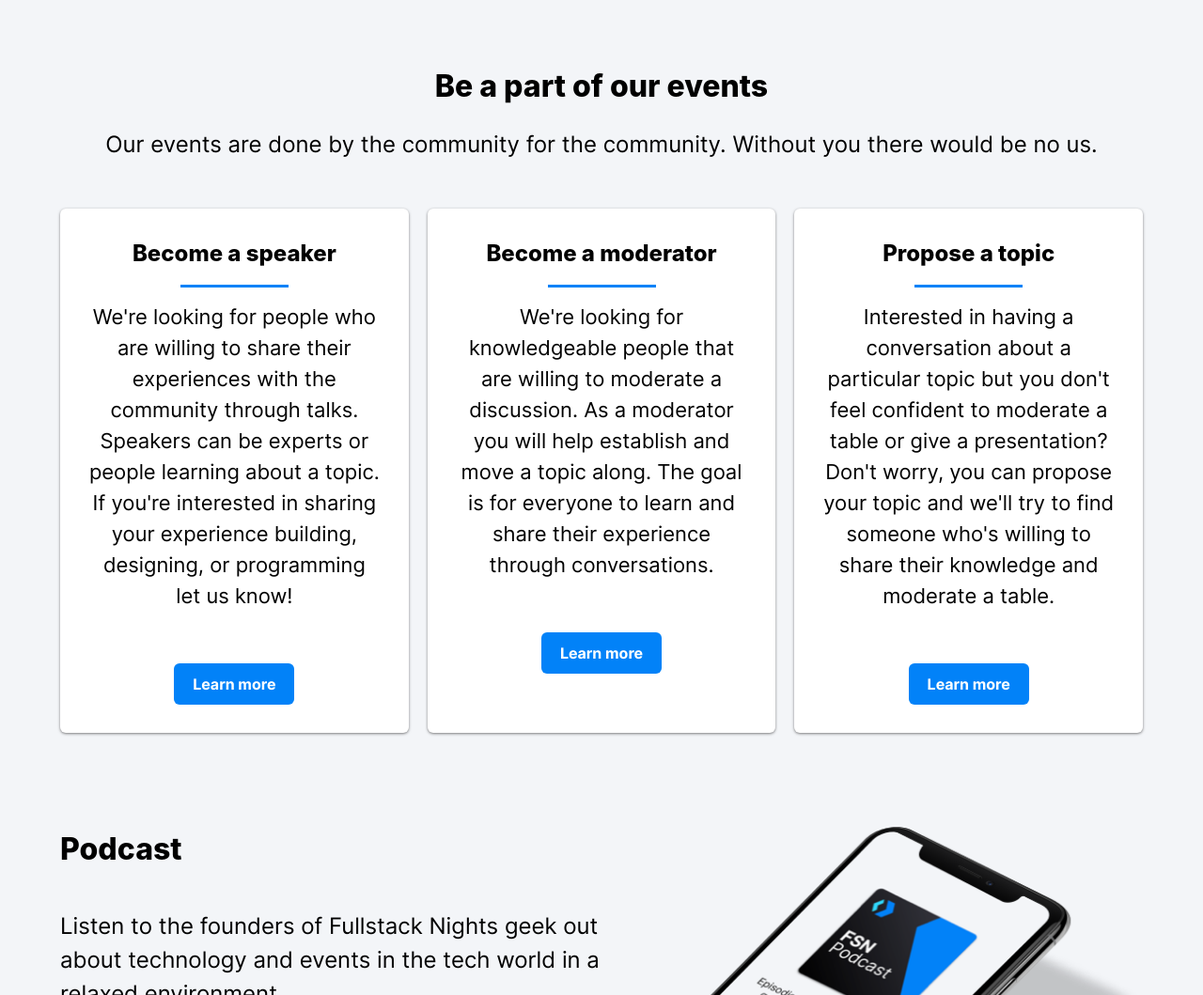
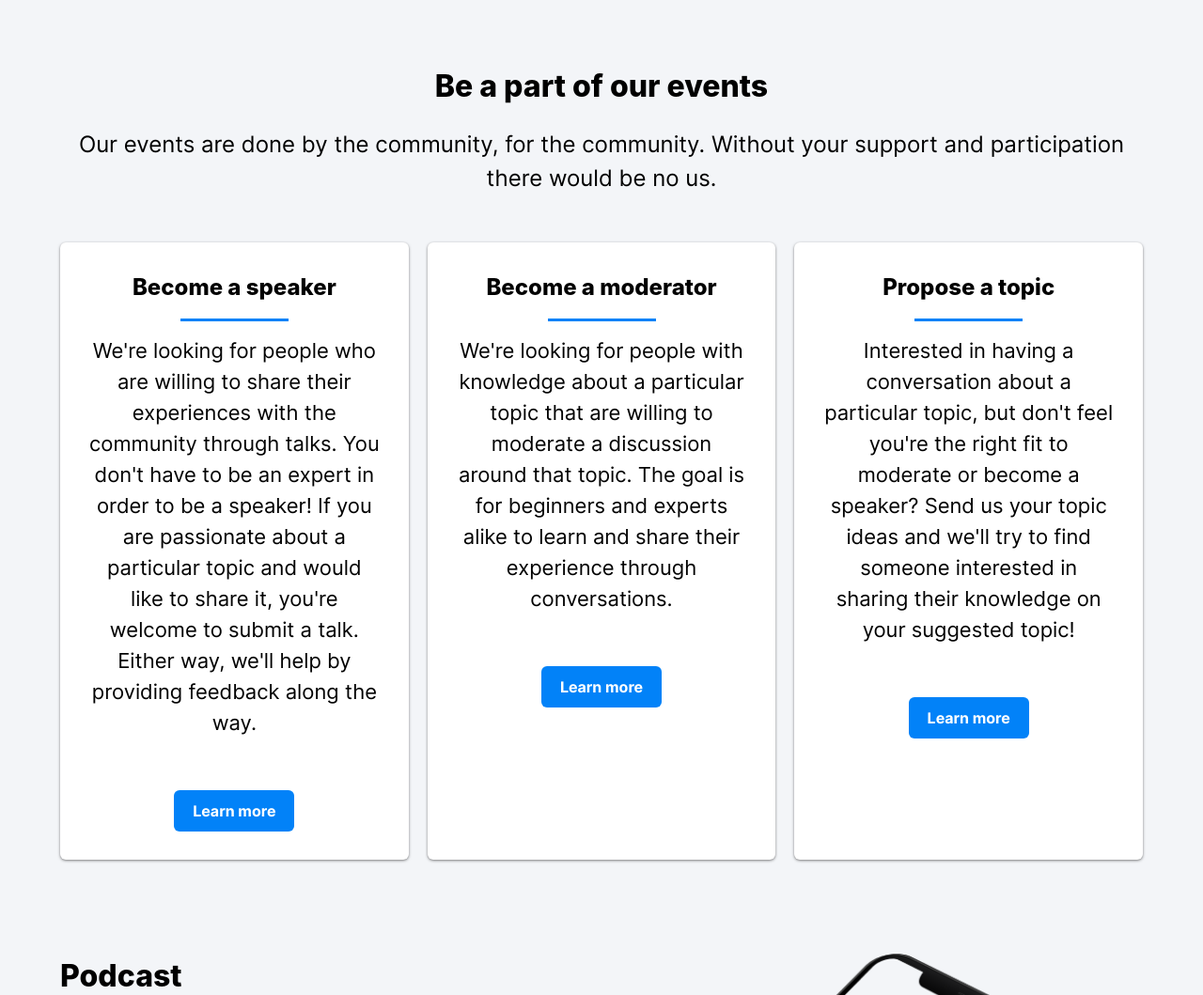
Before and after one commit to fullstacknights/website, a Gatsby site: page / in a window 1280 px wide. Shown: the part 1280-2339 px from the top of the page at 94% size. Built offline with nearby package versions, Linux system fonts and the light colour scheme; Gatsby itself is replaced by a stand-in of ours; a web font is replaced by a local one.

Commit message:
Adds feedback for copies on the home page

```diff
--- a/src/pages/index.js
+++ b/src/pages/index.js
@@ -34,7 +34,8 @@ function IndexPage() {
         >
           <h2 className="text-h2 font-bold text-white">Fullstack Nights</h2>
           <h4 className="text-h4 text-white">
-            A space for people to share their knowledge about code and design.
+            A space for everyone to learn and share their knowledge about code
+            and design.
           </h4>
         </div>
       </GradientBackground>
@@ -48,27 +49,27 @@ function IndexPage() {
       ) : null}
       <PageSection
         title="Be a part of our events"
-        description="Our events are done by the community for the community. Without you there would be no us."
+        description="Our events are done by the community, for the community. Without your support and participation there would be no us."
       >
         <div className="flex flex-wrap justify-between lg:flex-no-wrap">
           <div className="flex flex-initial w-full mb-4 lg:w-1/3 lg:mr-4 lg:mb-0">
             <CallToAction
               title="Become a speaker"
-              description="We're looking for people who are willing to share their experiences with the community through talks. Speakers can be experts or people learning about a topic. If you're interested in sharing your experience building, designing, or programming let us know!"
+              description="We're looking for people who are willing to share their experiences with the community through talks. You don't have to be an expert in order to be a speaker! If you are passionate about a particular topic and would like to share it, you're welcome to submit a talk. Either way, we'll help by providing feedback along the way."
               url="/become-a-speaker/"
             />
           </div>
           <div className="flex flex-initial  w-full mb-4 lg:w-1/3 lg:mr-4 lg:mb-0">
             <CallToAction
               title="Become a moderator"
-              description="We're looking for knowledgeable people that are willing to moderate a discussion. As a moderator you will help establish and move a topic along. The goal is for everyone to learn and share their experience through conversations."
+              description="We're looking for people with knowledge about a particular topic that are willing to moderate a discussion around that topic. The goal is for beginners and experts alike to learn and share their experience through conversations."
               url="/become-a-moderator/"
             />
           </div>
           <div className="flex flex-initial w-full lg:w-1/3">
             <CallToAction
               title="Propose a topic"
-              description="Interested in having a conversation about a particular topic but you don't feel confident to moderate a table or give a presentation? Don't worry, you can propose your topic and we'll try to find someone who's willing to share their knowledge and moderate a table."
+              description="Interested in having a conversation about a particular topic, but don't feel you're the right fit to moderate or become a speaker? Send us your topic ideas and we'll try to find someone interested in sharing their knowledge on your suggested topic!"
               url="/become-a-moderator/"
             />
           </div>
```
